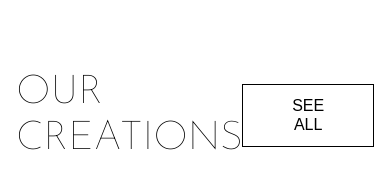
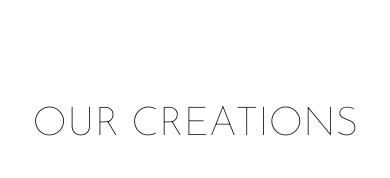
Before and after one commit to JosielLima/Loopstudios-landing-page, a website built with webpack: page dist/index.html in a window 390 px wide. Shown: the part 1450-1628 px from the top of the page. Built offline with nearby package versions, Linux system fonts and the light colour scheme.

Commit message:
Responsive grid products

```diff
--- a/src/styles.scss
+++ b/src/styles.scss
@@ -76,6 +76,35 @@ a {
 }
 
 // layout
+.products {
+  padding: 2rem 0;
+  display: grid;
+  align-items: center;
+  justify-content: space-between;
+  grid-template:
+		"title title button" 100px
+		"products-area products-area products-area" auto;
+  h2 {
+    grid-area: title;
+  }
+  button {
+    grid-area: button;
+  }
+  .products-area {
+    grid-area: products-area;
+  }
+
+  @media screen and (max-width: 480px) {
+    justify-content: center;
+    grid-template:
+      "title"
+      "products-area"
+      "button";
+    h2, button {
+      justify-self: center;
+    }
+  }
+}
 .products-grid {
   display: grid;
   grid-template-columns: repeat(auto-fill, minmax(300px, 1fr));
@@ -134,6 +163,10 @@ a {
   text-transform: uppercase;
   max-width: 650px;
   margin-top: 8rem;
+  @media screen and (max-width: 768px) {
+    font-size: 3rem;
+
+  }
 }
 
 .text-box{
```
Also changed, not shown: dist/index.html.
